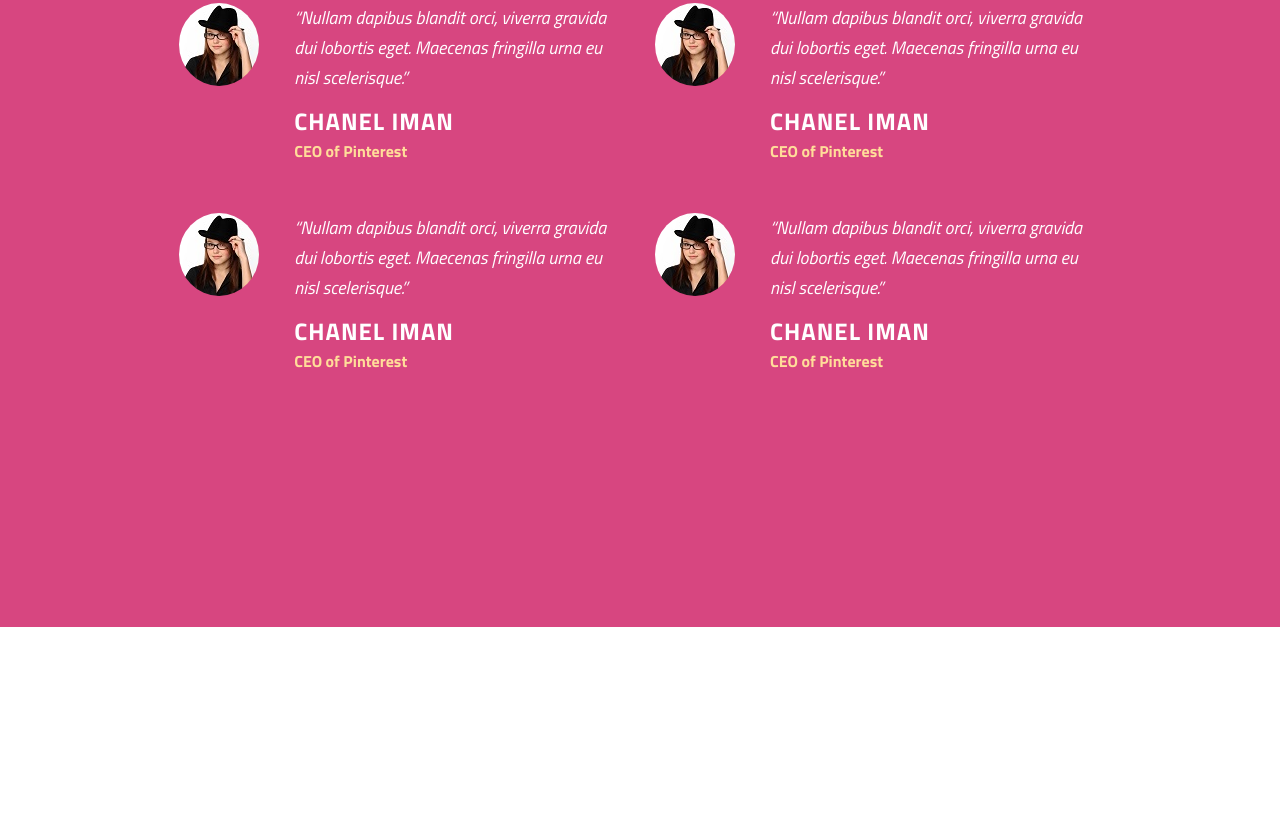
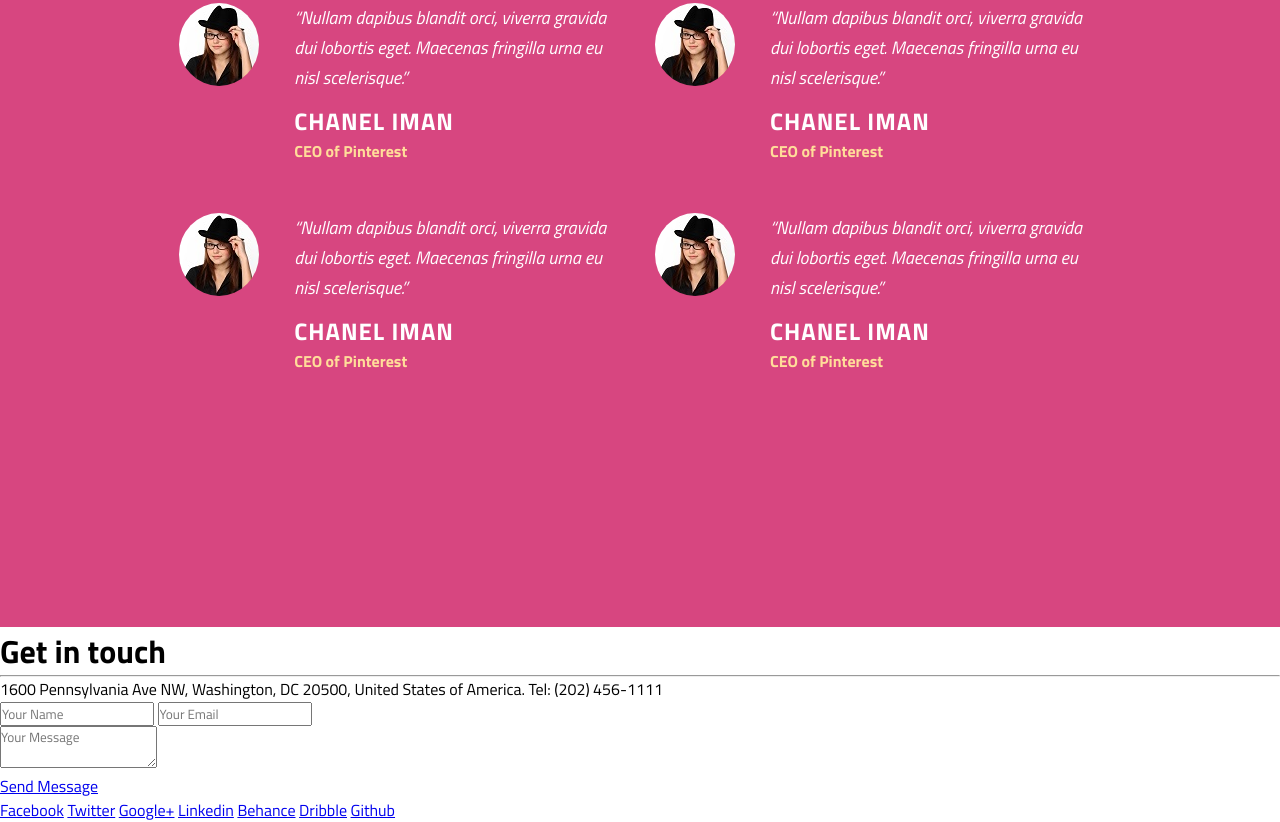
Before and after one commit to sojibroy360/cuda, a plain HTML site: page index.html in a window 1280 px wide. Shown: the part 4913-5735 px from the top of the page. Before the commit the page ends 5540 px from the top, so only its background shows below. Drawn offline with Linux system fonts and the light colour scheme.

Commit message:
Update index.html

```diff
--- a/index.html
+++ b/index.html
@@ -4,6 +4,7 @@
     <meta charset="UTF-8">
     <meta name="viewport" content="width=device-width, initial-scale=1.0">
     <title>Cuda</title>
+    <link rel="icon" type="image/x-icon" href="images/favicon.ico">
     <link rel="stylesheet" href="asset/css/style.css">
     <link rel="preconnect" href="https://fonts.googleapis.com">
 <link rel="preconnect" href="https://fonts.gstatic.com" crossorigin>
@@ -288,6 +289,40 @@
             </div>
         </div>
     </div>
+    <div class="contact-section">
+        <div class="contener">
+            <div class="contact-hadding">
+                <h1>Get in touch</h1>
+                <hr>
+                <p>1600 Pennsylvania Ave NW, Washington, DC 20500, United States of America. Tel: (202) 456-1111
+                </p>
+            </div>
+            <div class="contact-form">
+                <form action="">
+                    <div class="input">
+                    <input type="text" placeholder="Your Name">
+                    <input type="email" placeholder="Your Email">
+                    </div>
+                    <textarea name="" id="" placeholder="Your Message"></textarea>
+                </form>
+                <div class="contact-submit-btn">
+                <a href="#">Send Message</a>
+            </div>
+            </div>
+
+        </div>
+    </div>
+    <div class="footer-section">
+        <div class="contener">
+            <a href="#">Facebook</a>
+            <a class="active" href="#">Twitter</a>
+            <a href="#">Google+</a>
+            <a href="#">Linkedin</a>
+            <a href="#">Behance</a>
+            <a href="#">Dribble</a>
+            <a href="#">Github</a>
+        </div>
+    </div>
 
 </body>
 </html>
```
